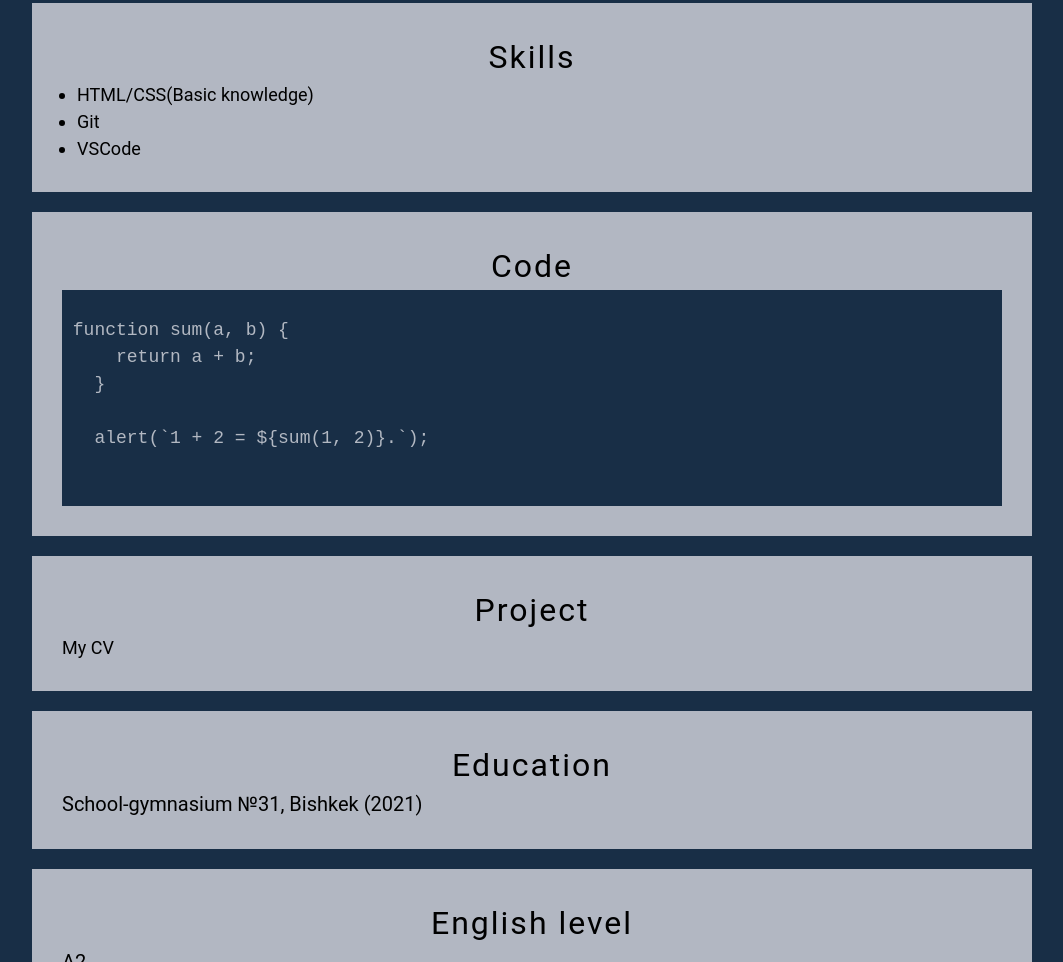
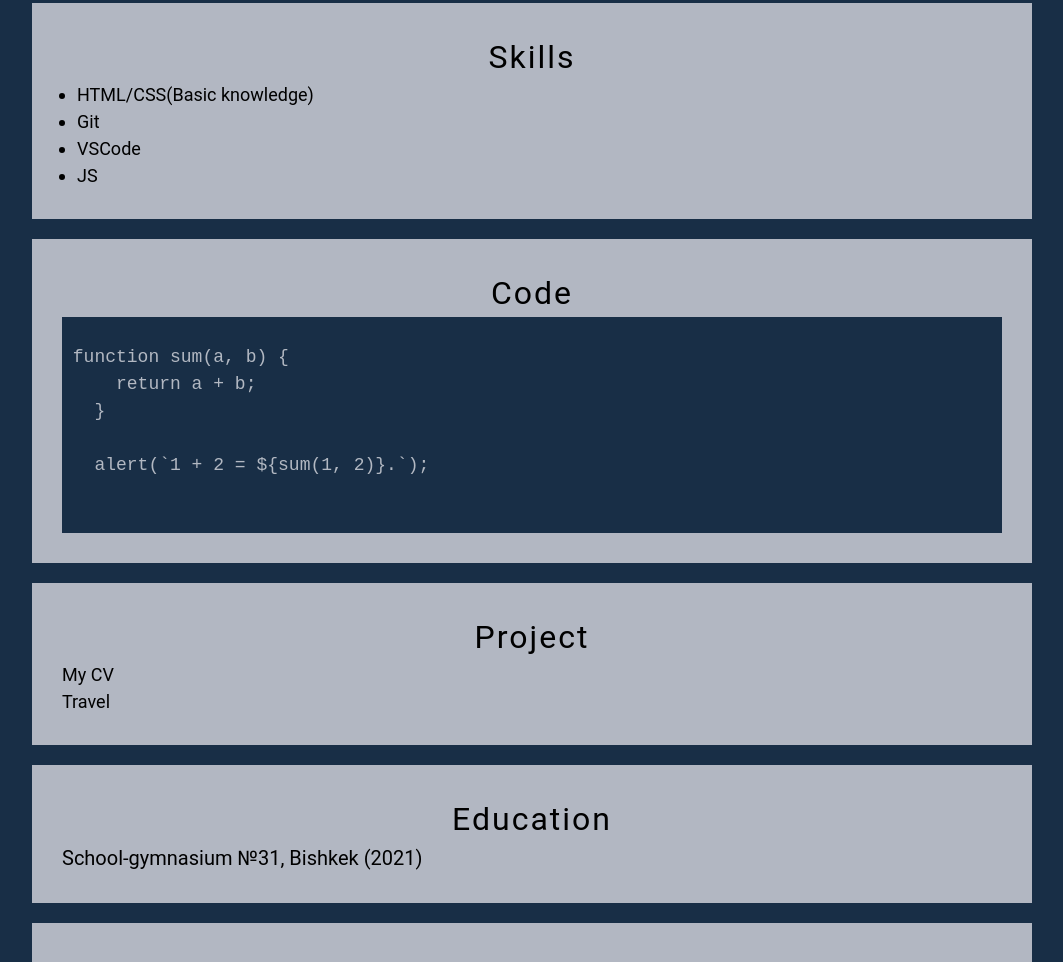
Before and after one commit to Dyouter/rsschool-cv, a plain HTML site: page index.html in a window 1280 px wide. Shown: the part 753-1715 px from the top of the page, without its empty margins (108-1171 px from the left). Drawn offline with Linux system fonts and the light colour scheme.

Commit message:
feat: add info

```diff
--- a/index.html
+++ b/index.html
@@ -52,6 +52,7 @@
                         <li>HTML/CSS(Basic knowledge)</li>
                         <li>Git</li>
                         <li>VSCode</li>
+                        <li>JS</li>
                     </ul>
                     </div>
                 </section>
@@ -73,6 +74,7 @@
                     <div class="container">
                     <h2 class="section-title">Project</h2>
                     <a class="my-cv-link" href="#header-title" target="_blank">My CV</a>
+                    <a class="my-cv-link" href="https://rolling-scopes-school.github.io/dyouter-JSFEPRESCHOOL2022Q2/travel/" target="_blank">Travel</a>
                     </div>
                 </section>
                 <section class="section" id="education">
--- a/style.css
+++ b/style.css
@@ -94,6 +94,7 @@ body {
 
 .my-cv-link {
     transition: 1s;
+    display: flex;
 }
 
 .my-cv-link:hover {
```
